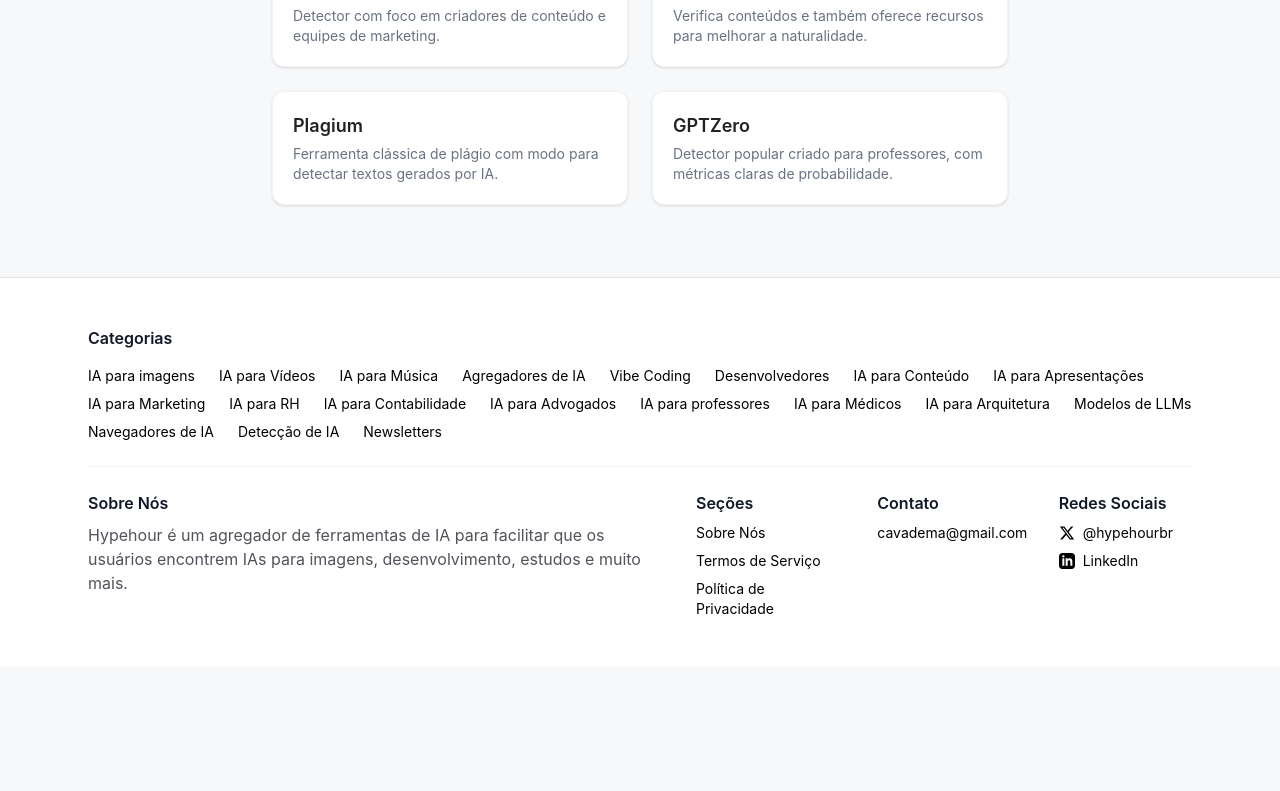
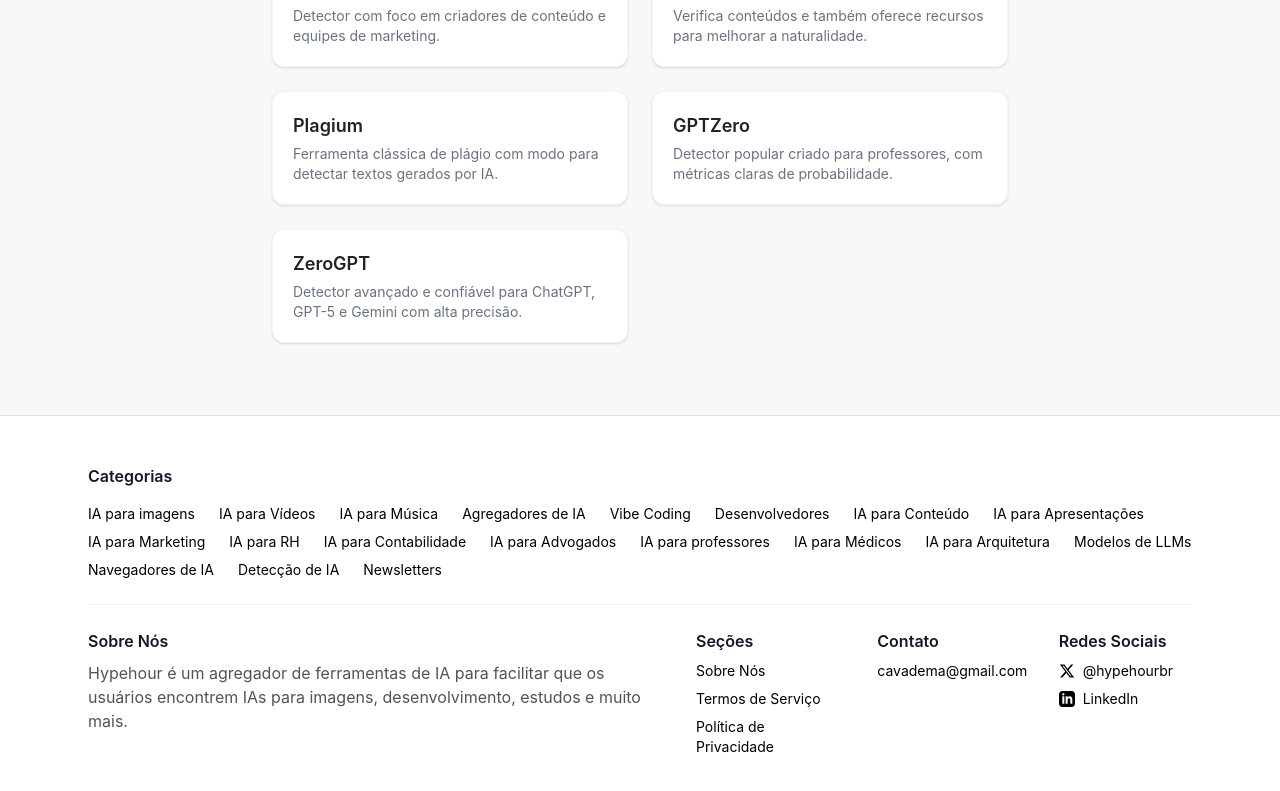
Before and after one commit to cavadema/hypehour, a Next.js app: page /ferramenta-de-deteccao-de-ia in a window 1280 px wide. Shown: the part 789-1580 px from the top of the page. Before the commit the page ends 1456 px from the top, so only its background shows below. Built offline with nearby package versions, Linux system fonts and the light colour scheme.

Commit message:
Feat: Add ZeroGPT to AI detection page

```diff
--- a/app/ferramenta-de-deteccao-de-ia/page.tsx
+++ b/app/ferramenta-de-deteccao-de-ia/page.tsx
@@ -52,6 +52,11 @@
     url: "https://gptzero.me/",
     descricao: "Detector popular criado para professores, com métricas claras de probabilidade.",
   },
+  {
+    nome: "ZeroGPT",
+    url: "https://www.zerogpt.com/",
+    descricao: "Detector avançado e confiável para ChatGPT, GPT-5 e Gemini com alta precisão.",
+  },
 ];
 
 export const metadata = {
```
